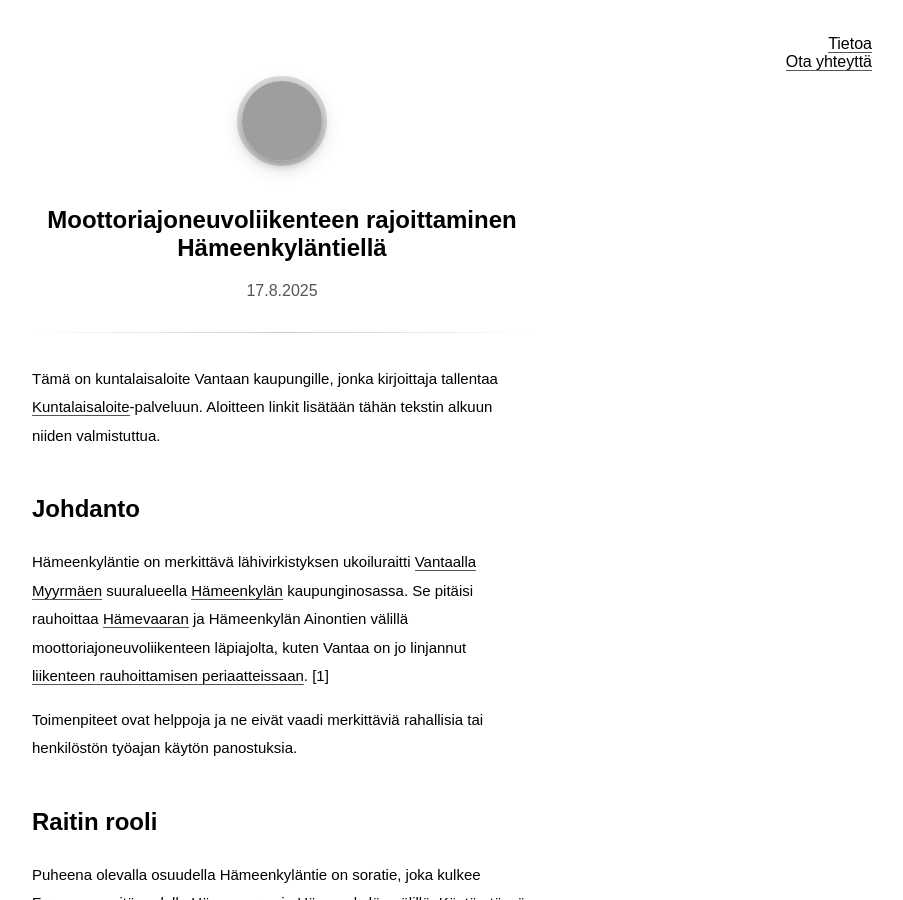
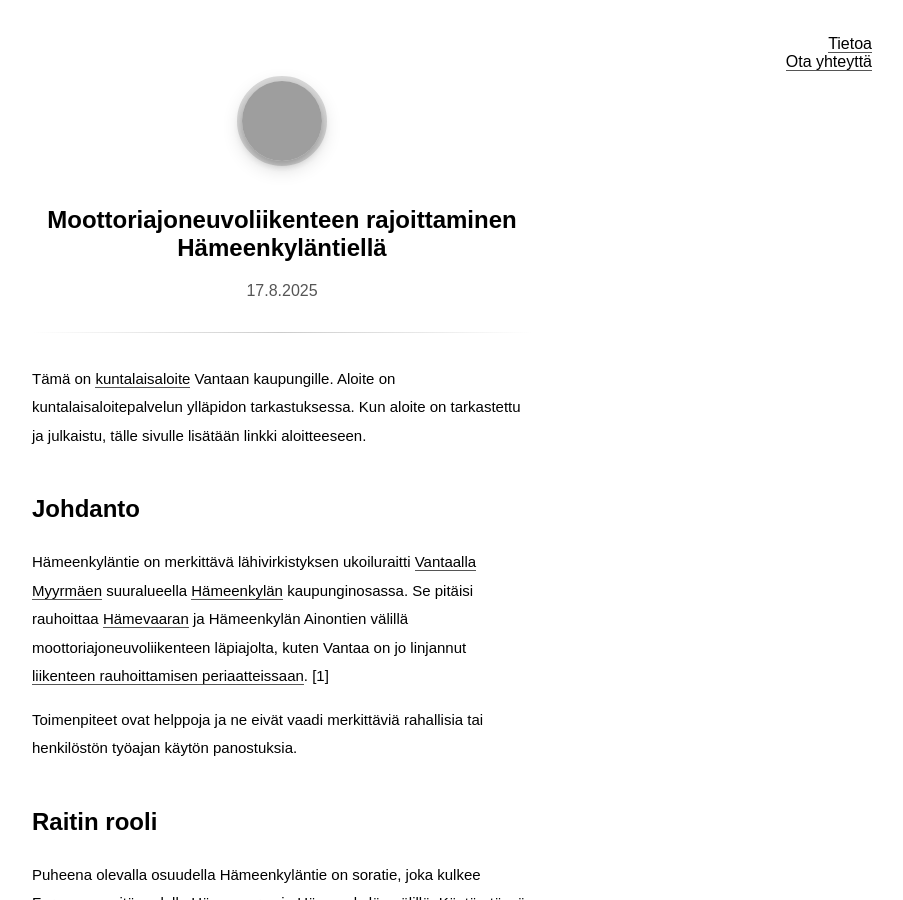
Before and after one commit to klaalo/klaalo.github.io, a Jekyll site: the page built from _posts/2025-08-17-moottoriajoneuvoliikenteen-rajoittaminen-hameenkylantiella.md, in a window 1280 px wide and 900 px high. Shown: the whole window, without its empty margins (358-1261 px from the left). Built offline with Jekyll 4.4.1, drawn with Linux system fonts in a browser that asks for light colours; some web fonts are replaced; grey boxes are pictures that could not be loaded.

Commit message:
Add info

```diff
--- a/_posts/2025-08-17-moottoriajoneuvoliikenteen-rajoittaminen-hameenkylantiella.md
+++ b/_posts/2025-08-17-moottoriajoneuvoliikenteen-rajoittaminen-hameenkylantiella.md
@@ -5,7 +5,7 @@ date: "2025-08-17 18:21:00 +0300"
 category: liikenne vantaa
 ---
 
-Tämä on kuntalaisaloite Vantaan kaupungille, jonka kirjoittaja tallentaa [Kuntalaisaloite](https://www.kuntalaisaloite.fi)-palveluun. Aloitteen linkit lisätään tähän tekstin alkuun niiden valmistuttua.
+Tämä on [kuntalaisaloite](https://www.kuntalaisaloite.fi) Vantaan kaupungille. Aloite on kuntalaisaloitepalvelun ylläpidon tarkastuksessa. Kun aloite on tarkastettu ja julkaistu, tälle sivulle lisätään linkki aloitteeseen.
 
 ## Johdanto
 
```
